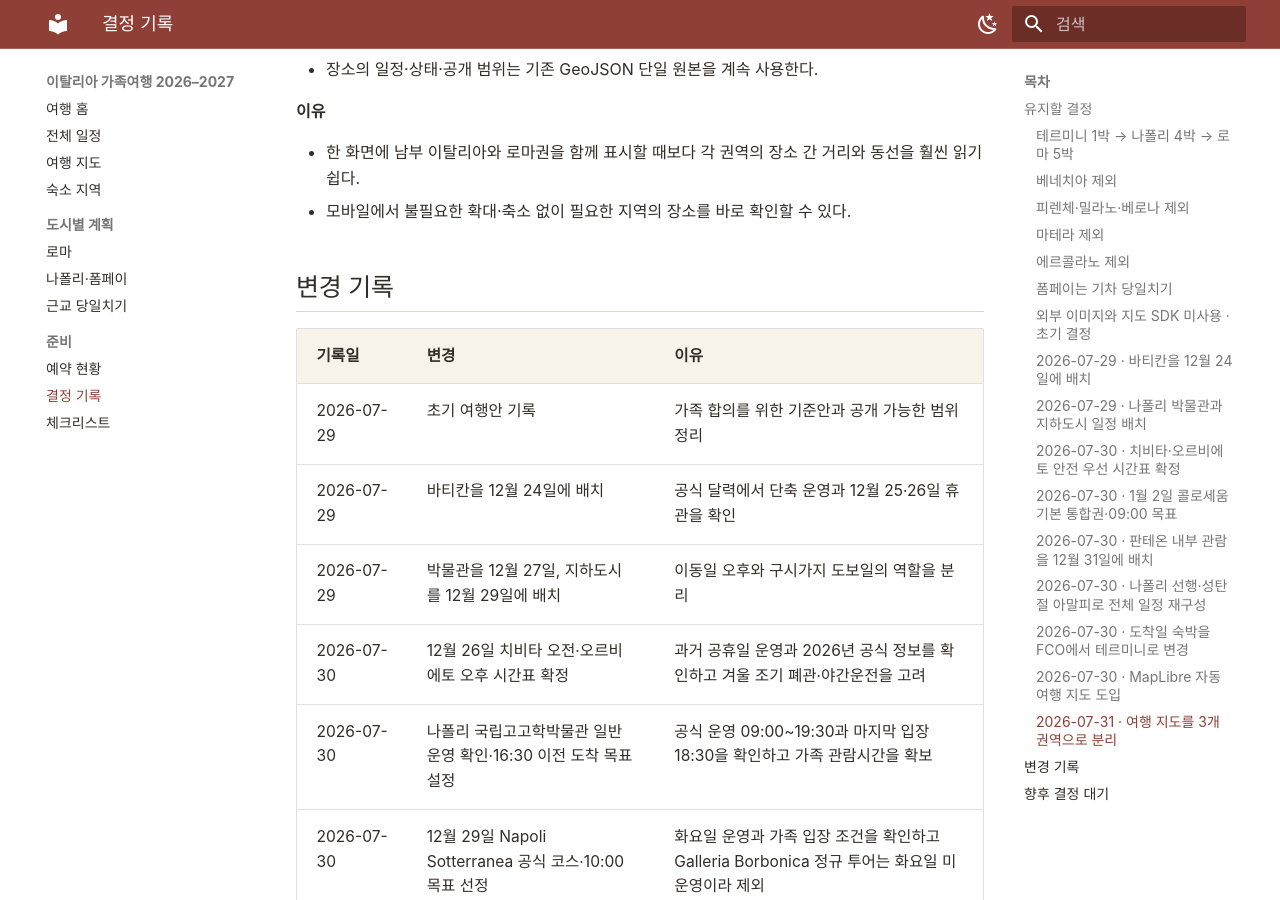
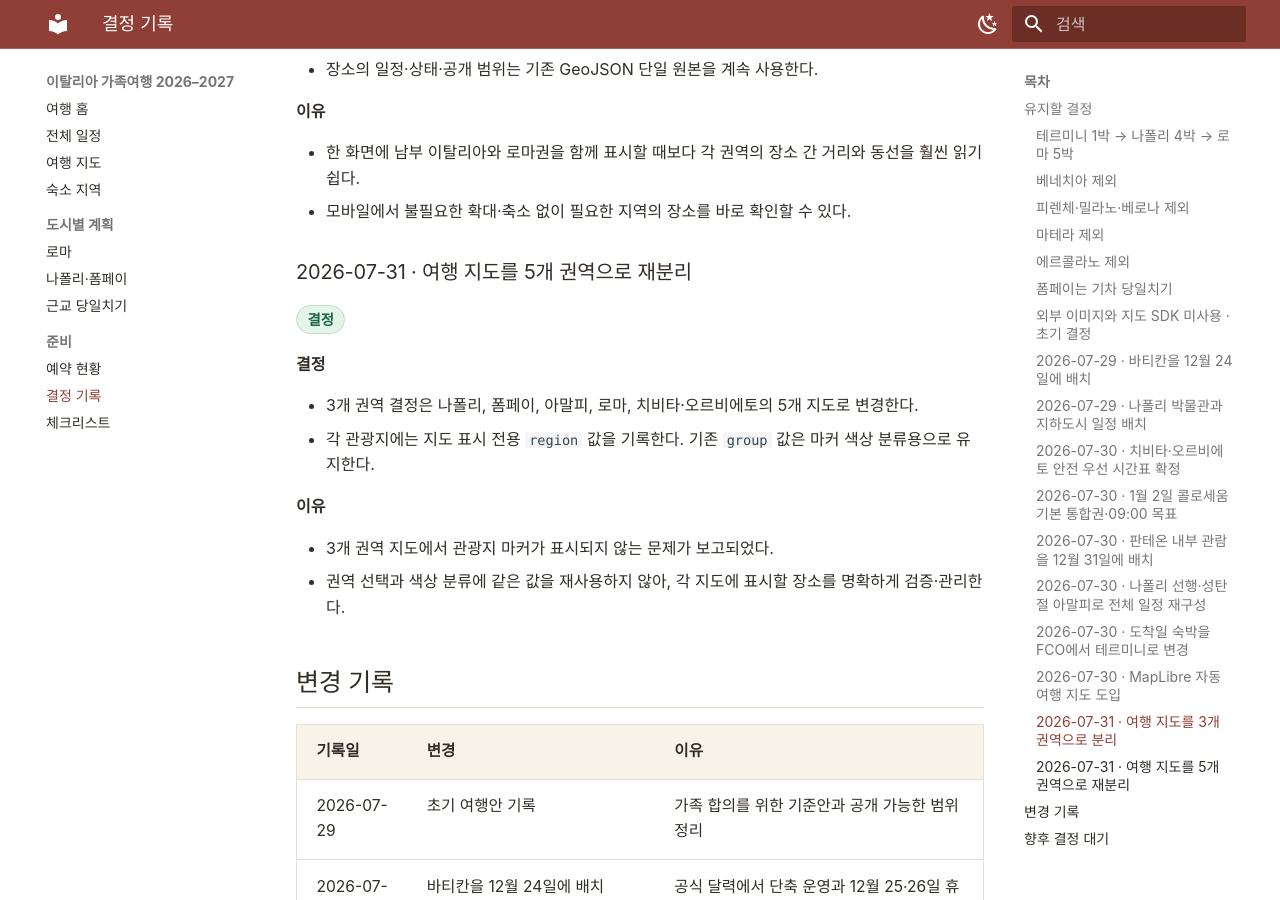
Before and after one commit to Jaeho211/italy-family-trip-2026, an MkDocs documentation site: the page built from docs/decisions.md, in a window 1280 px wide and 900 px high, scrolled down 8149 px. Built offline with MkDocs 1.6.1 and Material for MkDocs 9.7.7, drawn with Linux system fonts in a browser that asks for light colours; some of the changed text lies outside the part shown.

Commit message:
여행 지도 5개 권역으로 분리

```diff
--- a/docs/decisions.md
+++ b/docs/decisions.md
@@ -297,6 +297,20 @@
 - 한 화면에 남부 이탈리아와 로마권을 함께 표시할 때보다 각 권역의 장소 간 거리와 동선을 훨씬 읽기 쉽다.
 - 모바일에서 불필요한 확대·축소 없이 필요한 지역의 장소를 바로 확인할 수 있다.
 
+### 2026-07-31 · 여행 지도를 5개 권역으로 재분리
+
+<span class="status confirmed">결정</span>
+
+**결정**
+
+- 3개 권역 결정은 나폴리, 폼페이, 아말피, 로마, 치비타·오르비에토의 5개 지도로 변경한다.
+- 각 관광지에는 지도 표시 전용 `region` 값을 기록한다. 기존 `group` 값은 마커 색상 분류용으로 유지한다.
+
+**이유**
+
+- 3개 권역 지도에서 관광지 마커가 표시되지 않는 문제가 보고되었다.
+- 권역 선택과 색상 분류에 같은 값을 재사용하지 않아, 각 지도에 표시할 장소를 명확하게 검증·관리한다.
+
 ## 변경 기록
 
 | 기록일 | 변경 | 이유 |
@@ -313,6 +327,7 @@
 | 2026-07-30 | 도착일 숙박을 FCO에서 테르미니로 변경 | 도보권 4인실 선택지가 제한적이고 다음 날 나폴리행 고속열차 연결이 편리함 |
 | 2026-07-30 | MapLibre 자동 여행 지도 도입 | My Maps 수동 관리를 없애고 Codex가 일정 문서와 GeoJSON을 함께 관리하도록 전환 |
 | 2026-07-31 | 여행 지도를 3개 권역으로 분리 | 한 화면의 넓은 범위를 줄여 지역별 장소와 동선을 읽기 쉽게 함 |
+| 2026-07-31 | 여행 지도를 5개 권역으로 재분리 | 관광지 마커 표시 문제를 해결하고 권역별 데이터 분류를 명확히 함 |
 
 ## 향후 결정 대기
 
```
Also changed, not shown: docs/assets/map/map.js (+8 -10 lines), docs/map.md (+15 -7 lines), research/map-stack-2026-07-30.md (+7 -6 lines), 1 other file.
